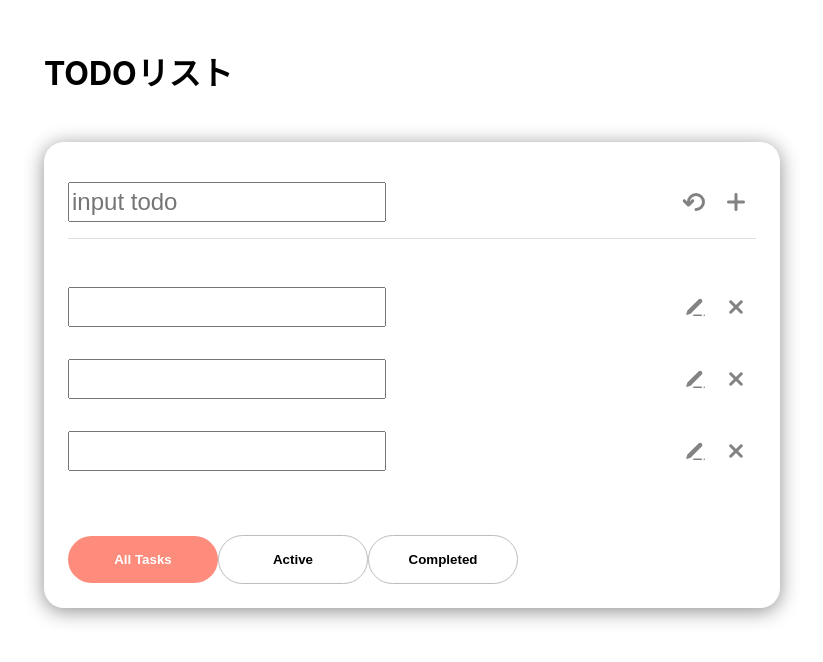
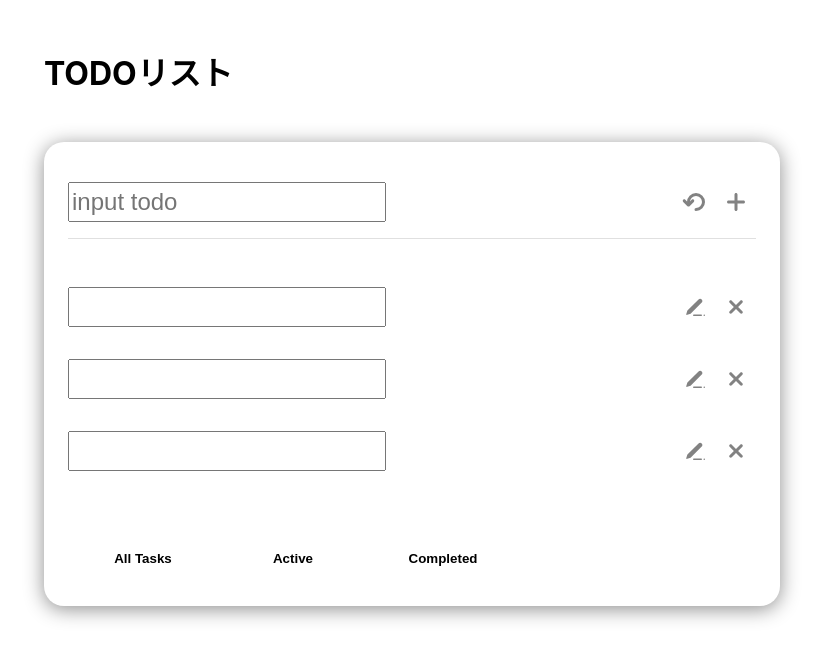
Before and after one commit to ishimaruco/todo-list, a Nuxt app: page / in a window 1280 px wide. Shown: the top 662 px of the page, without its empty margins (228-1051 px from the left). Built offline with nearby package versions, Linux system fonts and the light colour scheme.

Commit message:
update: ボタンコンポーネント化、modifierのtype取得まで（class名に反映マダ）

```diff
--- a/components/atoms/c-button.vue
+++ b/components/atoms/c-button.vue
@@ -1,19 +1,42 @@
 <template>
-    <button class="c-button"  @click="click">
-        <slot/>
-    </button><!-- /.c-button -->
+  <button class="c-button" :class="['c-button-${type}']" @click="click">
+    <slot/>
+  </button><!-- /.c-button -->
 </template>
 
 <script lang="ts">
-import Vue from 'vue';
+import {Component, Vue, Prop, Emit} from 'vue-property-decorator';
 
-export default Vue.extend({
-  name: 'CButton',
-});
+@Component({})
+export default class CButton extends Vue {
+  @Prop({ type: String, default: '' }) type!:string
+  @Emit('c-click')
+  private click() {}
+  mounted() {
+    console.log(this.type)
+    console.log('あーあーあーあーあー')
+  }
+}
 </script>
 
-<style lang="scss" module>
+<style lang="scss">
 .c-button {
-
+  border: 0;
+  background: transparent;
+  padding-top: 16px;
+  padding-bottom: 16px;
+  min-width: 150px;
+  text-align: center;
+  font-weight: 700;
+  box-sizing: border-box;
+  border-radius: 100px;
+  &.c-button-primary {
+    background: #FD8C7C;
+    color: #fff;
+  }
+  &.c-button-secondary {
+    background: #fff;
+    border: solid 1px #BDBDBD;
+  }
 }
 </style>
--- a/package.json
+++ b/package.json
@@ -11,12 +11,14 @@
   },
   "dependencies": {
     "@nuxt/typescript-runtime": "^0.4.10",
-    "nuxt": "^2.13.0"
+    "nuxt": "^2.13.0",
+    "vue-property-decorator": "^9.0.0"
   },
   "devDependencies": {
     "@nuxt/typescript-build": "^1.0.3",
     "@nuxtjs/style-resources": "^1.0.0",
     "node-sass": "^4.14.1",
-    "sass-loader": "^9.0.2"
+    "sass-loader": "^9.0.2",
+    "vue-class-component": "^7.2.3"
   }
 }
--- a/pages/index.vue
+++ b/pages/index.vue
@@ -37,9 +37,9 @@
             </li>
           </ul><!-- /.c-list -->
           <div class="p-actionArea">
-            <button class="c-button c-button-primary">All Tasks</button>
-            <button class="c-button c-button-secondary">Active</button>
-            <button class="c-button c-button-secondary">Completed</button>
+            <c-button type="primary">All Tasks</c-button>
+            <c-button type="secondary">Active</c-button>
+            <c-button type="secondary">Completed</c-button>
           </div><!-- /.p-actionArea -->
         </div><!-- /.p-todoContent -->
       </div><!-- /.l-pageBody -->
@@ -48,8 +48,16 @@
 </template>
 
 <script lang="ts">
-import Vue from 'vue'
-export default Vue.extend({})
+import { Component, Vue, Prop } from 'vue-property-decorator'
+import CButton from '@/components/Atoms/c-button.vue'
+
+@Component({
+  components: {
+    CButton,
+  },
+})
+
+export default class PageIndex extends Vue {}
 </script>
 
 <style lang="scss">
@@ -87,25 +95,6 @@ export default Vue.extend({})
 }
 
 // components
-.c-button {
-border: 0;
-background: transparent;
-padding-top: 16px;
-padding-bottom: 16px;
-min-width: 150px;
-text-align: center;
-font-weight: 700;
-box-sizing: border-box;
-border-radius: 100px;
-&.c-button-primary {
-  background: #FD8C7C;
-  color: #fff;
-}
-&.c-button-secondary {
-  background: #fff;
-  border: solid 1px #BDBDBD;
-}
-}
 
 .c-buttonIcon {
 width: 40px;
--- a/tsconfig.json
+++ b/tsconfig.json
@@ -17,7 +17,7 @@
     "baseUrl": ".",
     "paths": {
       "~/*": [
-        "./*"
+        "./app/*"
       ],
       "@/*": [
         "./*"
```
Also changed, not shown: 1 other file (tests, documents, lock files or other folders).
